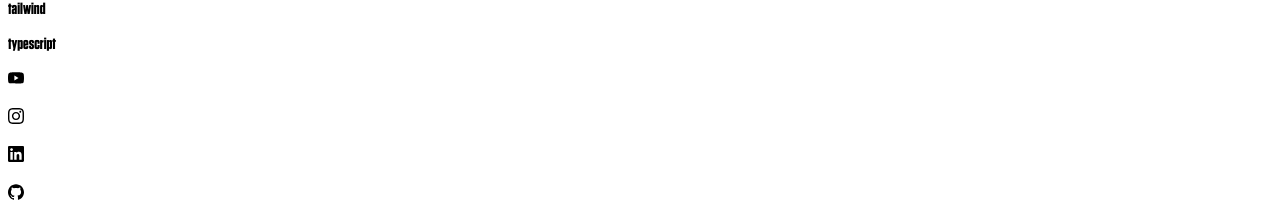
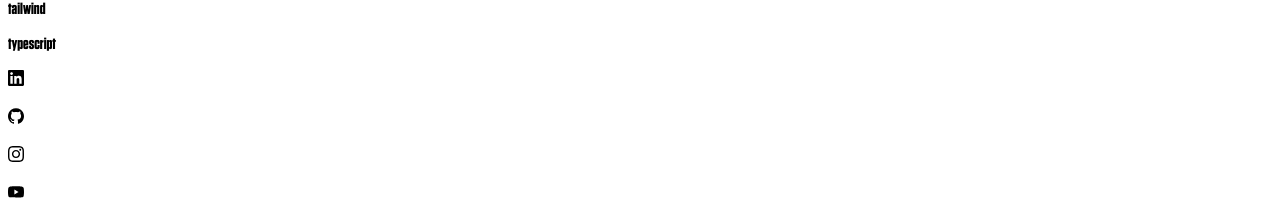
Before and after one commit to CodeWithZaky/my-personal-website-1, a Next.js app: page /about in a window 1280 px wide. Shown: the part 1921-2140 px from the top of the page. Built offline with nearby package versions, Linux system fonts and the light colour scheme.

Commit message:
update css

```diff
--- a/src/app/about/page.tsx
+++ b/src/app/about/page.tsx
@@ -6,14 +6,15 @@ import { SiGithub, SiInstagram, SiLinkedin, SiYoutube } from "react-icons/si";
 
 export const metadata: Metadata = {
   title: "About - Portfolio",
+  description: "This is the about page and I wish you all the best",
 };
 const socialIcons: { icon: React.ReactNode; url: string }[] = [
   {
-    icon: <SiGithub />,
+    icon: <SiLinkedin />,
     url: "./",
   },
   {
-    icon: <SiLinkedin />,
+    icon: <SiGithub />,
     url: "./",
   },
   {
@@ -27,12 +28,12 @@ const socialIcons: { icon: React.ReactNode; url: string }[] = [
 ];
 const skills: string[] = ["react js", "next js", "tailwind", "typescript"];
 
-const About = () => {
+const AboutPage = () => {
   return (
     <div
       className={clsx(
         DINNextW1G.className,
-        "flex flex-col items-start justify-center w-[90%] md:w-[70%] m-auto h-full border-l border-l-gray-500 gap-5 pt-10 py-20"
+        "flex flex-col items-start justify-center w-[90%] md:w-[70%] m-auto h-full border-l border-l-valorantBlack/50 gap-5 pt-10 py-20"
       )}
     >
       <p
@@ -48,7 +49,7 @@ const About = () => {
           return <p key={index}>{item}</p>;
         })}
       </div>
-      <div className="inline-flex flex-wrap gap-1 font-semibold text-md md:text-xl">
+      <div className="inline-flex flex-wrap gap-2 font-semibold text-md md:text-xl">
         {skills.map((item, index) => (
           <p
             key={index}
@@ -62,19 +63,16 @@ const About = () => {
         ))}
       </div>
       <div className="flex flex-wrap gap-5 text-[#111111]">
-        {socialIcons
-          .slice(0)
-          .reverse()
-          .map((item, index) => {
-            return (
-              <p key={index} className="text-4xl">
-                {item.icon}
-              </p>
-            );
-          })}
+        {socialIcons.map((item, index) => {
+          return (
+            <p key={index} className="text-4xl cursor-pointer">
+              {item.icon}
+            </p>
+          );
+        })}
       </div>
     </div>
   );
 };
 
-export default About;
+export default AboutPage;
--- a/src/app/layout.tsx
+++ b/src/app/layout.tsx
@@ -6,18 +6,18 @@ import Sidebar from "../components/nav/Sidebar";
 import clsx from "clsx";
 import { TungsenBold } from "@/src/font/font";
 
-interface Props {
+export default function RootLayout({
+  children,
+}: {
   children: React.ReactNode;
-}
-
-export default function RootLayout({ children }: Props) {
+}) {
   const [toggle, setToggle] = useState(false);
   const toggleButton = () => {
     setToggle(!toggle);
   };
 
   return (
-    <html lang="en" className={TungsenBold.className}>
+    <html lang="en" className={clsx(TungsenBold.className, "scroll-smooth")}>
       <head>
         <meta
           name="description"
@@ -27,17 +27,15 @@ export default function RootLayout({ children }: Props) {
       <body
         className={clsx(
           "__MANTAB__BRO__",
-          "bg-valorantWhite",
-          toggle ? "overflow-hidden" : "evervlow-auto"
+          toggle ? "overflow-hidden" : "evervlow-auto",
+          "bg-valorantWhite w-full min-h-screen container-none"
         )}
       >
-        <main className="w-full min-h-screen container-none">
-          <>
-            <Navbar toggleButton={toggleButton} />
-            <Sidebar toggleButton={toggleButton} toggle={toggle} />
-          </>
-          {children}
-        </main>
+        <>
+          <Navbar toggleButton={toggleButton} />
+          <Sidebar toggleButton={toggleButton} toggle={toggle} />
+        </>
+        {children}
       </body>
     </html>
   );
--- a/src/components/pages/home/LearnMoreButton.tsx
+++ b/src/components/pages/home/LearnMoreButton.tsx
@@ -6,7 +6,7 @@ const LearnMoreButton = () => {
       <div className="absolute top-0 w-full border-t border-l border-r h-[40%] border-valorantWhite"></div>
       <Link
         href={"/about"}
-        className="z-10 px-2 text-2xl font-semibold text-center text-valorantWhite bg-valorant hover:bg-valorantBlue md:px-10 md:py-2"
+        className="z-10 px-2 text-2xl font-semibold text-center transition-all text-valorantWhite bg-valorant hover:bg-valorantBlue md:px-10 md:py-2"
       >
         MORE ABOUT ME
       </Link>
--- a/src/components/pages/projects/TubmnailProject.tsx
+++ b/src/components/pages/projects/TubmnailProject.tsx
@@ -28,7 +28,7 @@ const TubmnailComp = ({
         src={srcTumb}
         className="w-full h-full mb-2 border border-valorantBlack/10"
       />
-      <p className="text-xl font-bold text-valorantBlack">{title}</p>
+      <h1 className="text-xl font-bold text-valorantBlack">{title}</h1>
       <div className="flex flex-wrap items-start justify-start gap-1 text-xs text-valorantWhite">
         {stackTumb.map((item, index) => (
           <p key={index} className="px-2 bg-valorantBlack">
```
Also changed, not shown: src/app/about/loading.tsx (+9 -10 lines), src/app/page.tsx (+4 -3 lines), src/app/projects/page.tsx (+8 -7 lines).
